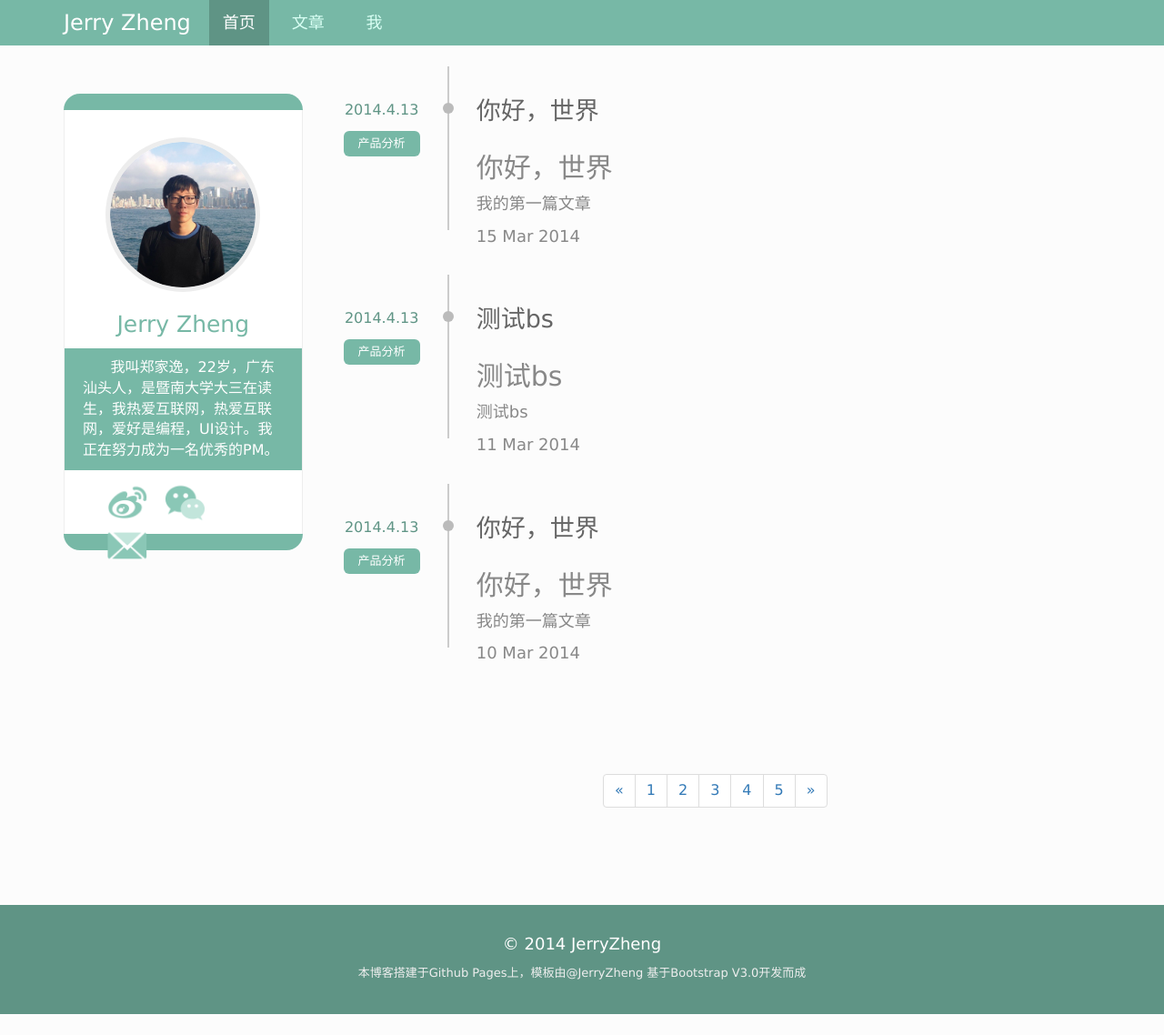
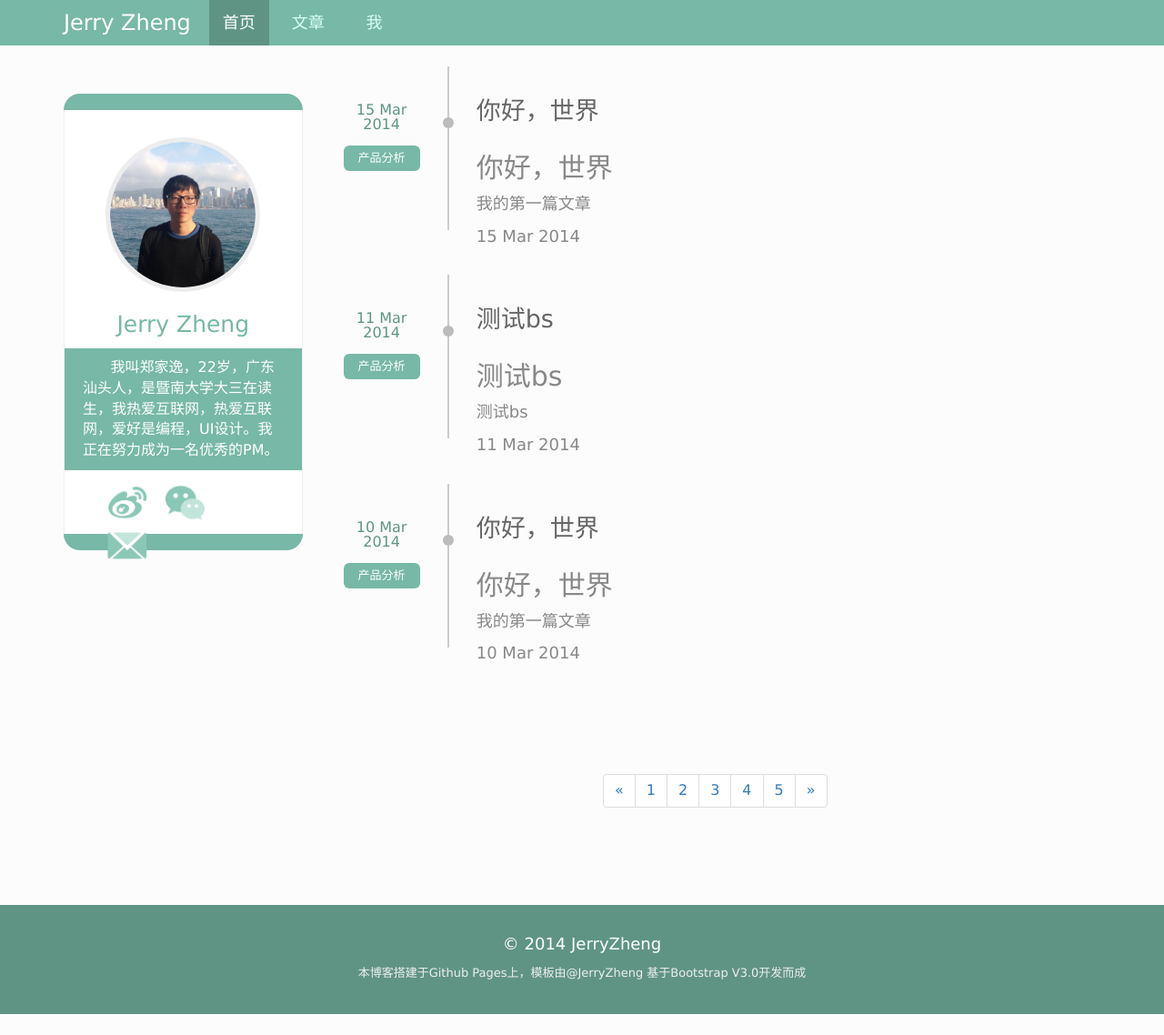
Before and after one commit to PMJerryZheng/myblog, a Jekyll site: the page built from index.html, in a window 1280 px wide and 1138 px high. Shown: the whole window at 91% size. Built offline with Jekyll 4.4.1, drawn with Linux system fonts in a browser that asks for light colours; nearby versions of some CDN libraries.

Commit message:
change date

```diff
--- a/index.html
+++ b/index.html
@@ -57,7 +57,7 @@ title: JerryZheng 的个人博客
         <div class="col-md-9" >
           {% for post in site.posts %}
           <div class="row article">
-            <div class="time col-md-2" >2014.4.13<div class="point"></div>
+            <div class="time col-md-2" >{{ post.date | date_to_string }}<div class="point"></div>
             <div class="category">产品分析</div></div>
             <div class="col-md-10 title-box">
               <div class="title">{{ post.title }}</div>
```
